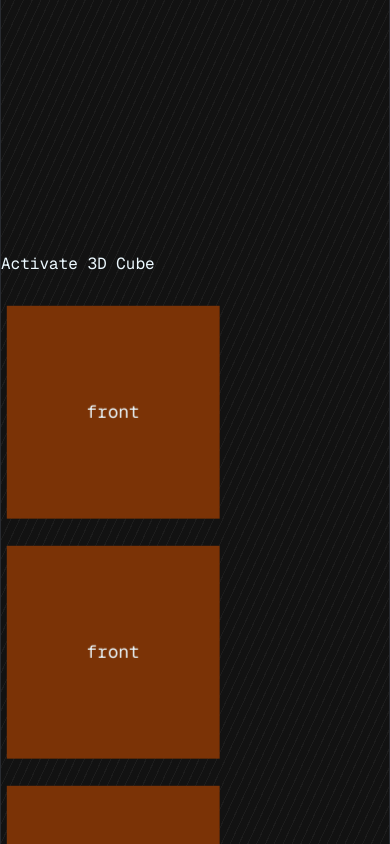
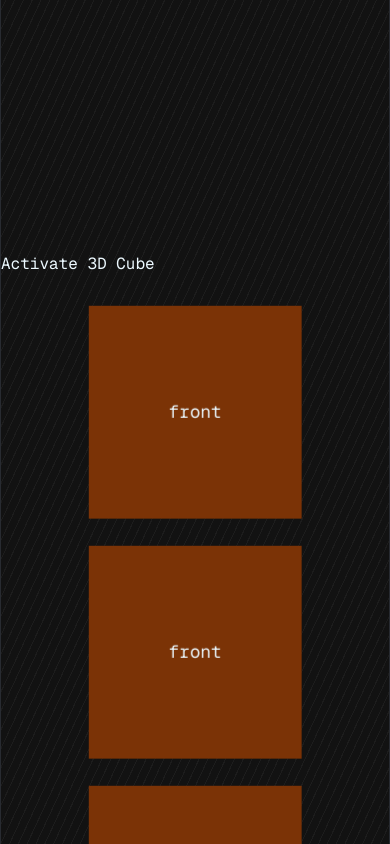
Before and after one commit to ethanpx/ethanpx.github.io, a React (Vite) app: page / in a window 390 px wide. Shown: the part 1541-2385 px from the top of the page. Built offline with nearby package versions, Linux system fonts and the light colour scheme; a web font is replaced by a local one.

Commit message:
chore: align-item

```diff
--- a/src/app/home/projects/Cube.tsx
+++ b/src/app/home/projects/Cube.tsx
@@ -141,7 +141,7 @@
 
 export default function CubeContainer() {
   return (
-    <div className="flex flex-col md:flex-row flex-wrap justify-center gap-4">
+    <div className="flex flex-col md:flex-row flex-wrap items-center justify-center gap-4">
       {[...Array(9)].map((_, i) => (
         <Cube key={i} />
       ))}
```
